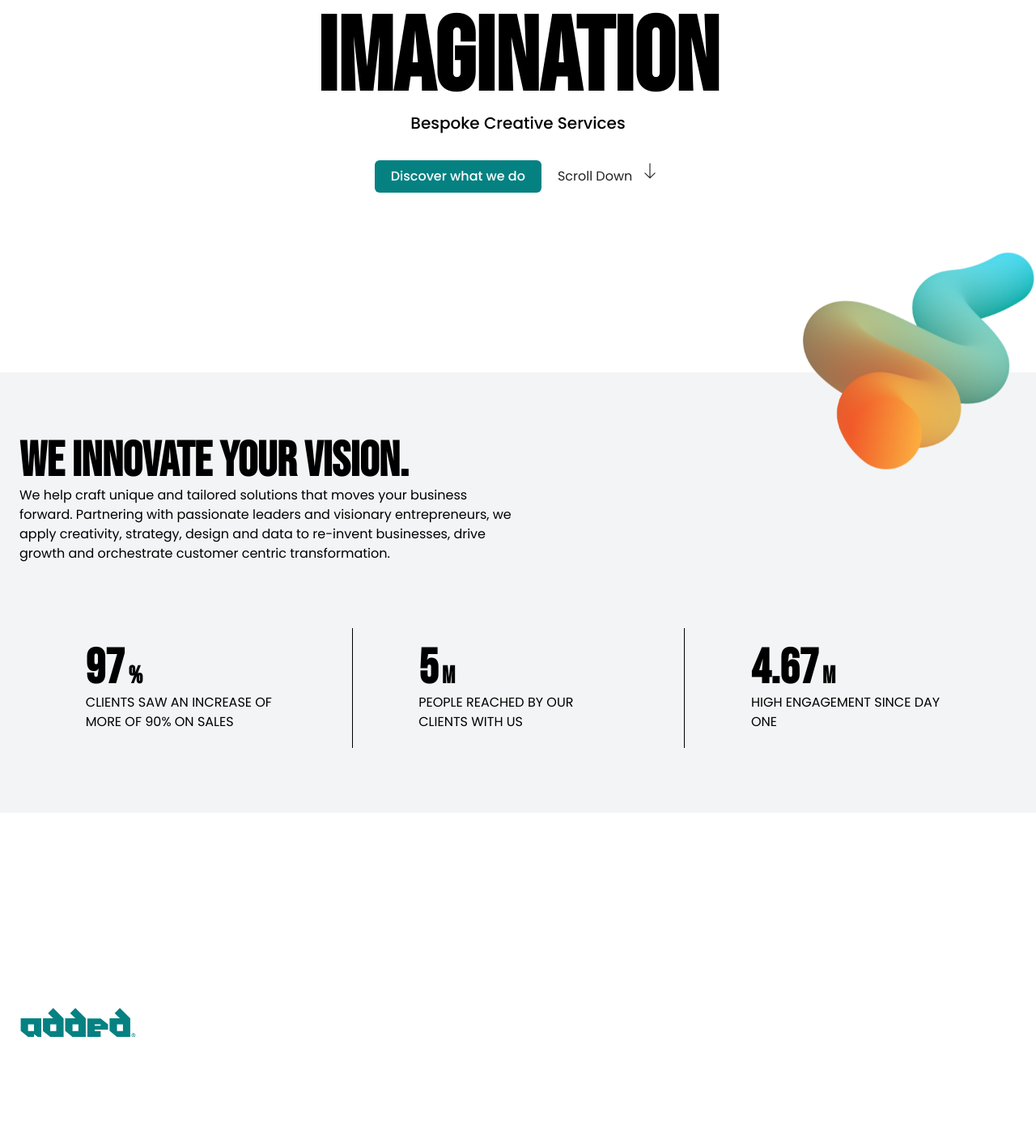
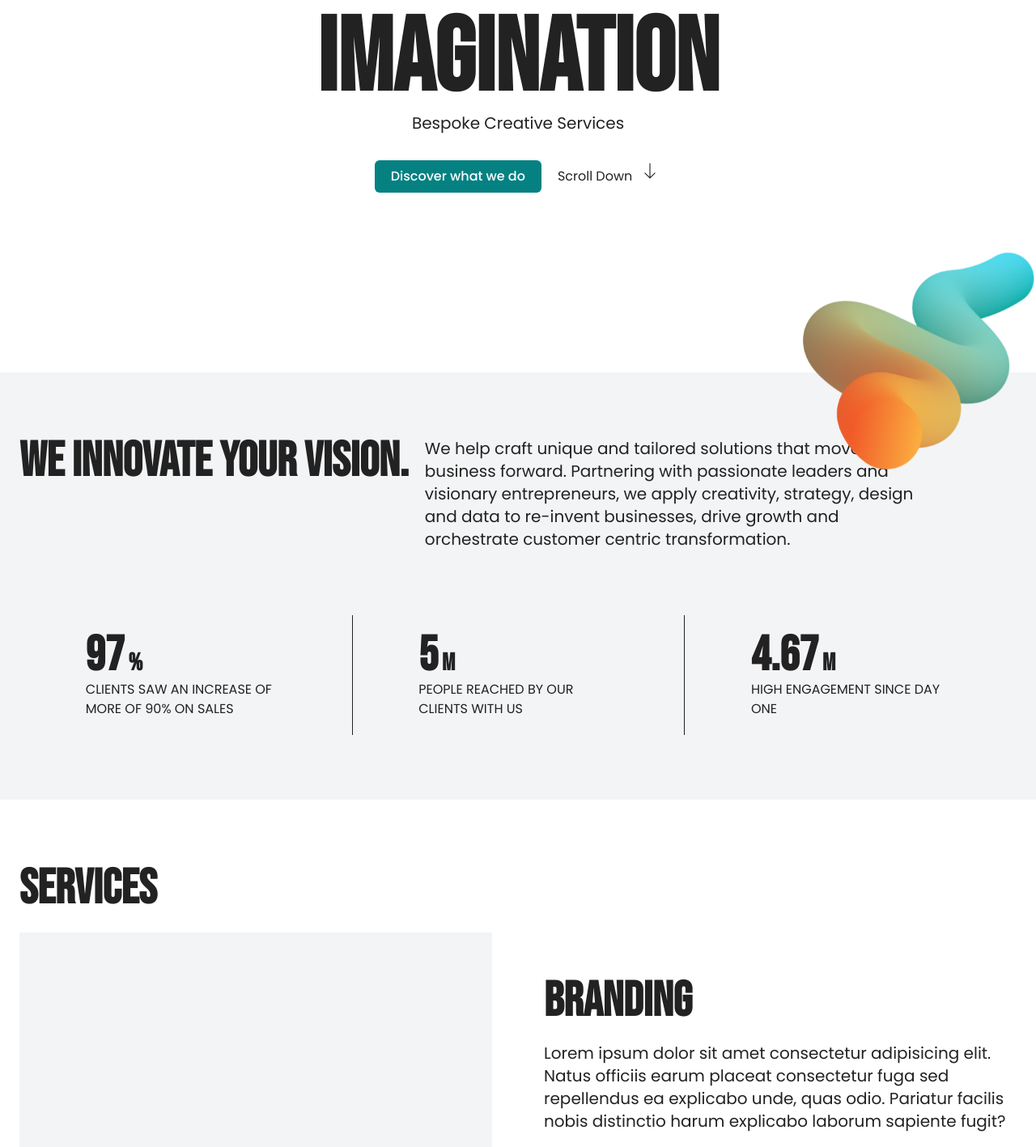
Before and after one commit to Qaudri/added-frontend, a Nuxt app: page / in a window 1280 px wide. Shown: the part 340-1757 px from the top of the page at 81% size. Before the commit the page ends 1702 px from the top, so only its background shows below. Built offline with nearby package versions, Linux system fonts and the light colour scheme.

Commit message:
chore: new section design in progress h3 component updated

```diff
--- a/components/Ui/Typography/H3.vue
+++ b/components/Ui/Typography/H3.vue
@@ -1,3 +1,3 @@
 <template>
-  <h3 class="font-medium text-xl"><slot/></h3>
+  <h3 class="font-normal text-xl"><slot/></h3>
 </template>
--- a/pages/index.vue
+++ b/pages/index.vue
@@ -1,6 +1,6 @@
 <template>
   <header class="relative h-fit py-40 md:py-0 md:h-screen grid place-items-center">
-    <div class="max-w-7xl container mx-auto px-6">
+    <div class="max-w-7xl container mx-auto px-6 text-accent">
       <h1 class="uppercase font-bold text-8xl lg:text-9xl text-center bebas">Ignite  Your<br/>Imagination</h1>
       <UiTypographyH3 class="text-center m-0">Bespoke Creative Services</UiTypographyH3>
 
@@ -21,10 +21,12 @@
 
   <section class="bg-gray-100 py-20 px-6">
     <div class="max-w-7xl container mx-auto">
-      <UiTypographyH1 class="bebas">We Innovate Your Vision.</UiTypographyH1>
-      <UiTypographyP class="md:w-1/2">We help craft unique and tailored solutions that moves your business forward. Partnering with passionate leaders and visionary entrepreneurs, we apply creativity, strategy, design and data to re-invent businesses, drive growth and orchestrate customer centric transformation.</UiTypographyP>
+      <div class="block gap-5 md:flex">
+        <UiTypographyH1 class="bebas text-accent">We Innovate Your Vision.</UiTypographyH1>
+        <UiTypographyH3 class="md:w-1/2 text-accent">We help craft unique and tailored solutions that moves your business forward. Partnering with passionate leaders and visionary entrepreneurs, we apply creativity, strategy, design and data to re-invent businesses, drive growth and orchestrate customer centric transformation.</UiTypographyH3>
+      </div>
 
-      <div class="grid md:grid-cols-3 divide-black divide-y md:divide-y-0 md:divide-x mt-20">
+      <div class="grid md:grid-cols-3 divide-accent divide-y md:divide-y-0 md:divide-x mt-20 text-accent">
         <div class="w-full p-5">
           <div class="w-full lg:w-2/3 mx-auto">
             <UiTypographyH1 class="bebas inline-flex items-baseline">97
@@ -63,5 +65,15 @@
     </div>
   </section>
 
-  <section class="px-6 py-20 max-w-7xl mx-auto container"></section>
+  <section class="px-6 py-20 max-w-7xl mx-auto container text-accent">
+    <UiTypographyH1 class="bebas">Services</UiTypographyH1>
+    <div class="grid grid-cols-2 gap-5 lg:gap-16 mt-6">
+    <div class="bg-gray-100 w-full aspect-video"></div>
+    <div class="justify-end flex flex-col">
+      <UiTypographyH1 class="bebas">Branding</UiTypographyH1>
+      <UiTypographyH3 class="my-5">Lorem ipsum dolor sit amet consectetur adipisicing elit. Natus officiis earum placeat consectetur fuga sed repellendus ea explicabo unde, quas odio. Pariatur facilis nobis distinctio harum explicabo laborum sapiente fugit?</UiTypographyH3>
+      <UiButtonsSecondary class="flex">Learn More <span class="inline"><IconsNext class="w-5"/></span></UiButtonsSecondary>
+    </div>
+    </div>
+  </section>
 </template>
```
